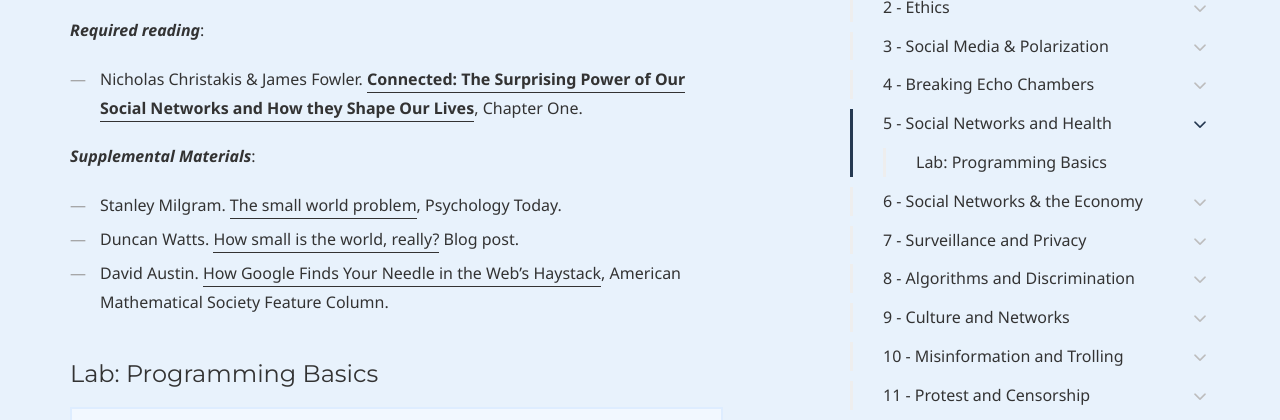
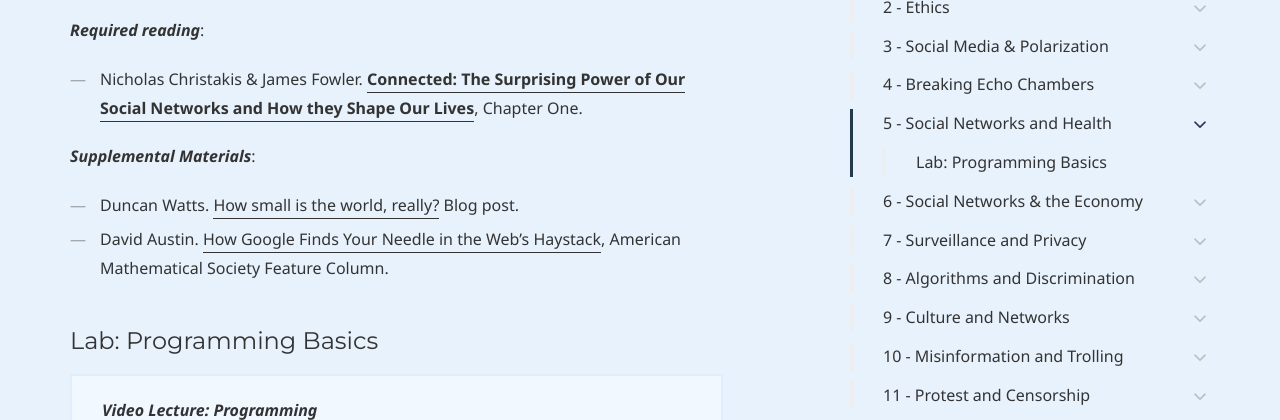
Before and after one commit to dssoc/dssoc.github.io, a Jekyll site: the page built from schedule.md, in a window 1280 px wide and 900 px high, scrolled down 7365 px, cut to the strip 66-486 px from the top of the window. Built offline with Jekyll 4.4.1, drawn with Linux system fonts in a browser that asks for light colours; some web fonts are replaced.

Commit message:
Update schedule.md

```diff
--- a/schedule.md
+++ b/schedule.md
@@ -238,7 +238,6 @@ allowfullscreen></iframe>
 - Nicholas Christakis & James Fowler. [**Connected: The Surprising Power of Our Social Networks and How they Shape Our Lives**](http://connectedthebook.com/pdf/excerpt.pdf), Chapter One.
 
 ***Supplemental Materials***:
-- Stanley Milgram. [The small world problem](http://snap.stanford.edu/class/cs224w-readings/milgram67smallworld.pdf), Psychology Today.
 - Duncan Watts. [How small is the world, really?](https://medium.com/@duncanjwatts/how-small-is-the-world-really-736fa21808ba) Blog post.
 - David Austin. [How Google Finds Your Needle in the Web's Haystack](http://www.ams.org/publicoutreach/feature-column/fcarc-pagerank),
 American Mathematical Society Feature Column.
```
